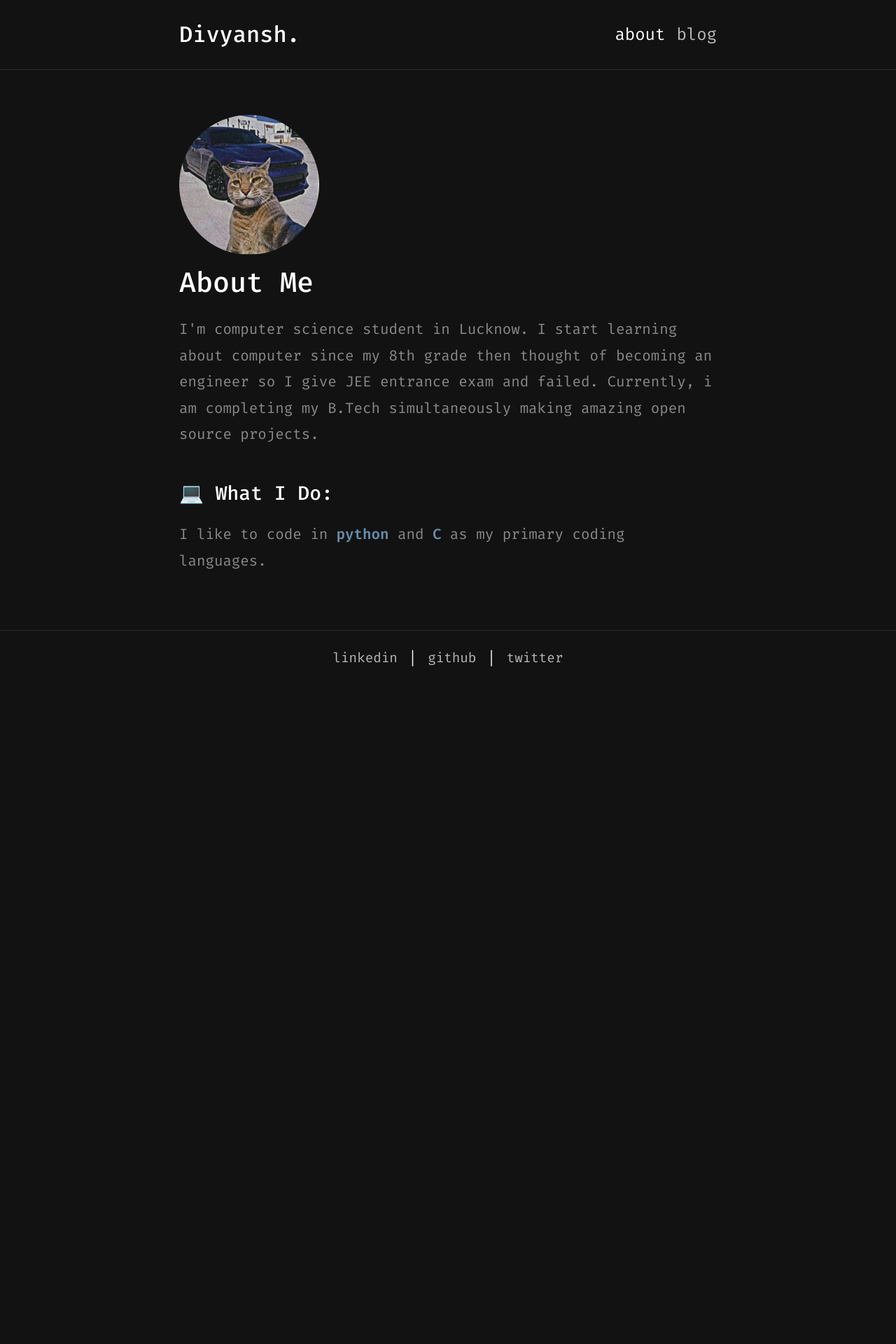
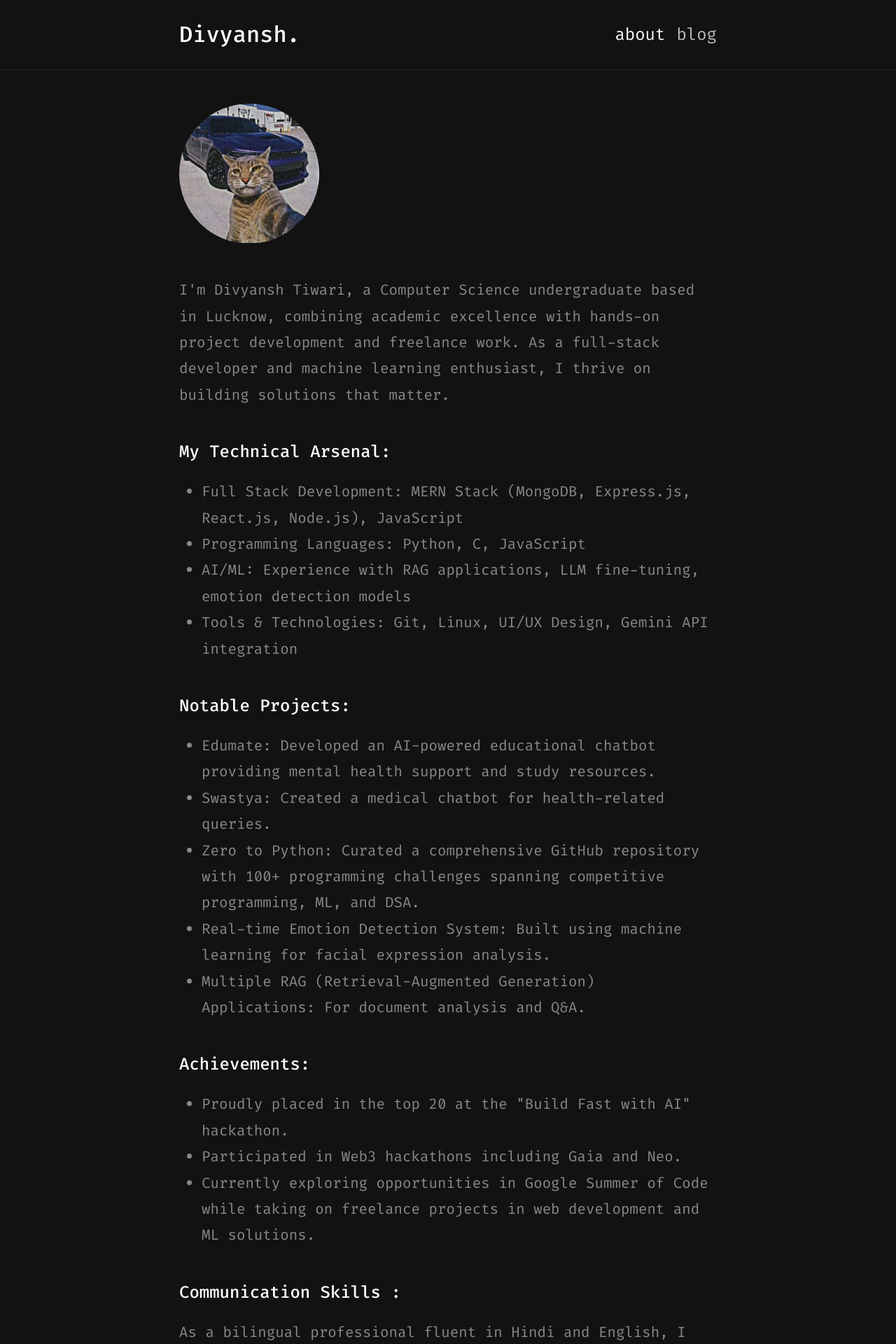
Before and after one commit to DivyanshTiwari20/site, a React (Vite) app: page /about in a window 1280 px wide. Shown: the top 1920 px of the page at 70% size. Before the commit the page ends 980 px from the top, so only its background shows below. Built offline with nearby package versions, Linux system fonts and the light colour scheme.

Commit message:
updated bio

```diff
--- a/src/components/About.jsx
+++ b/src/components/About.jsx
@@ -1,22 +1,61 @@
-import React from 'react';
+import React from "react";
 
 function About() {
   return (
     <div className="container d-flex flex-column justify-content-center min-vh-100">
-      <section className="my-5">
-      <img src="/cat.jpg" alt="Your Name" className="img-fluid rounded-circle mb-3" style={{width: '200px', height: '200px'}} />
-        <h1 className="mb-4">About Me</h1>
+      <section className="my-5 ">
+        <img
+          src="/cat.jpg"
+          alt="Your Name"
+          className="img-fluid rounded-circle mb-5 text-center"
+          style={{ width: "200px", height: "200px" }}
+        />
+        {/* <h1 className="mb-4">About Me</h1> */}
         <p>
-          I'm computer science student in Lucknow. I start learning about computer
-          since my 8th grade then thought of becoming an engineer so I give JEE
-          entrance exam and failed. Currently, i am completing my B.Tech
-          simultaneously making amazing open source projects.
+          I'm Divyansh Tiwari, a Computer Science undergraduate based in
+          Lucknow, combining academic excellence with hands-on project
+          development and freelance work. As a full-stack developer and machine
+          learning enthusiast, I thrive on building solutions that matter.
         </p>
 
-        <h3 className="mt-5 mb-4">💻 What I Do:</h3>
+        <h4 className="mt-5 mb-4">My Technical Arsenal:</h4>
         <p>
-          I like to code in <strong>python</strong> and <strong>C</strong> as my
-          primary coding languages.
+        <ul>
+          <li>Full Stack Development: MERN Stack (MongoDB, Express.js, React.js,
+          Node.js), JavaScript </li>
+          <li>Programming Languages: Python, C, JavaScript</li>
+          <li>AI/ML: Experience with RAG applications, LLM fine-tuning, emotion
+          detection models </li>
+          <li>Tools & Technologies: Git, Linux, UI/UX Design,
+          Gemini API integration</li>
+          </ul>
+        </p>
+        <h4 className="mt-5 mb-4">Notable Projects:</h4>
+        <p>
+        <ul>
+          <li>Edumate: Developed an AI-powered educational chatbot providing mental health support and study resources.</li>
+          <li>Swastya: Created a medical chatbot for health-related queries.</li>
+          <li>Zero to Python: Curated a comprehensive GitHub repository with 100+ programming challenges spanning competitive programming, ML, and DSA.</li>
+          <li>Real-time Emotion Detection System: Built using machine learning for facial expression analysis.</li>
+          <li>Multiple RAG (Retrieval-Augmented Generation) Applications: For document analysis and Q&A.
+          </li>
+          </ul>
+        </p>
+        <h4 className="mt-5 mb-4">Achievements:</h4>
+        <p>
+        <ul>
+          <li>Proudly placed in the top 20 at the "Build Fast with AI" hackathon.</li>
+          <li>Participated in Web3 hackathons including Gaia and Neo.</li>
+          <li>Currently exploring opportunities in Google Summer of Code while taking on freelance projects in web development and ML solutions.</li>
+          </ul>
+        </p>
+        <h4 className="mt-5 mb-4">Communication Skills :</h4>
+        <p>
+        As a bilingual professional fluent in Hindi and English, I combine technical expertise with strong communication skills. I regularly share insights through my technical and personal blogs.
+        </p>
+        <h4 className="mt-5 mb-4">Interests:</h4>
+        <p>
+        As I'm passionate about low-level programming, machine learning, and creating solutions that address real-world challenges. I'm looking to connect with fellow developers, potential clients for freelance work, and technology enthusiasts. Open to remote opportunities and collaborative projects in full-stack development, ML/AI, data science, and also something out of my comfort zone.
         </p>
       </section>
     </div>
```
